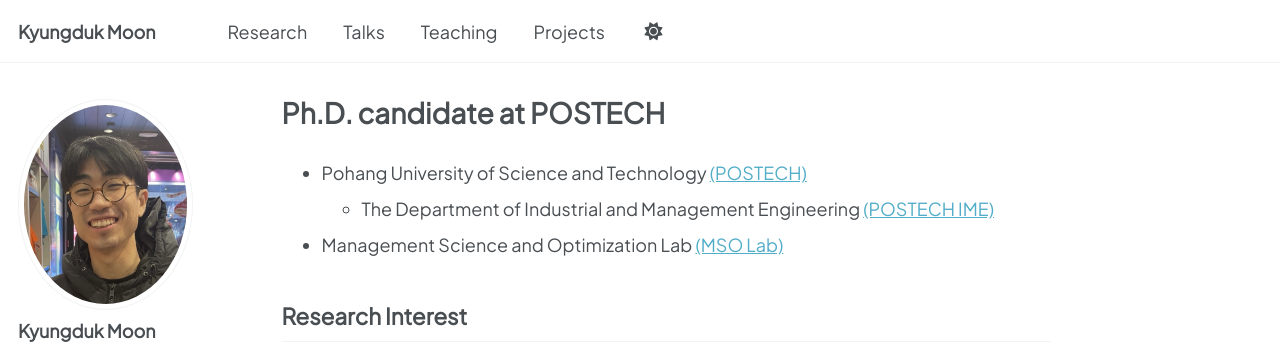
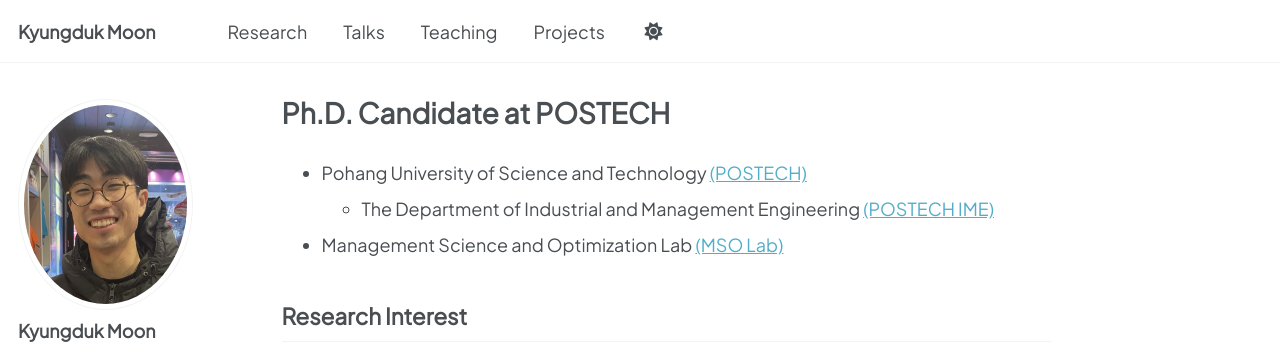
Before and after one commit to kalebmoon07/kalebmoon07.github.io, a Jekyll site: the page built from _pages/about.md, in a window 1280 px wide and 900 px high. Shown: the top 344 px of the window. Built offline with Jekyll 4.4.1, drawn with Linux system fonts in a browser that asks for light colours; some web fonts are replaced; a script that is not in the unit is left out.

Commit message:
Minor fix

```diff
--- a/_pages/about.md
+++ b/_pages/about.md
@@ -1,6 +1,6 @@
 ---
 permalink: /
-title: "Ph.D. candidate at POSTECH"
+title: "Ph.D. Candidate at POSTECH"
 author_profile: true
 redirect_from:
   - /about/
```
